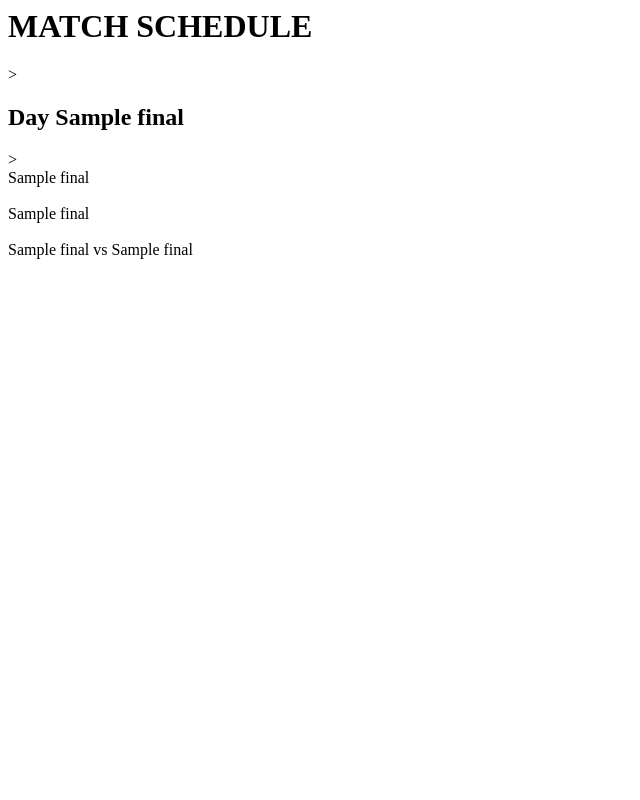
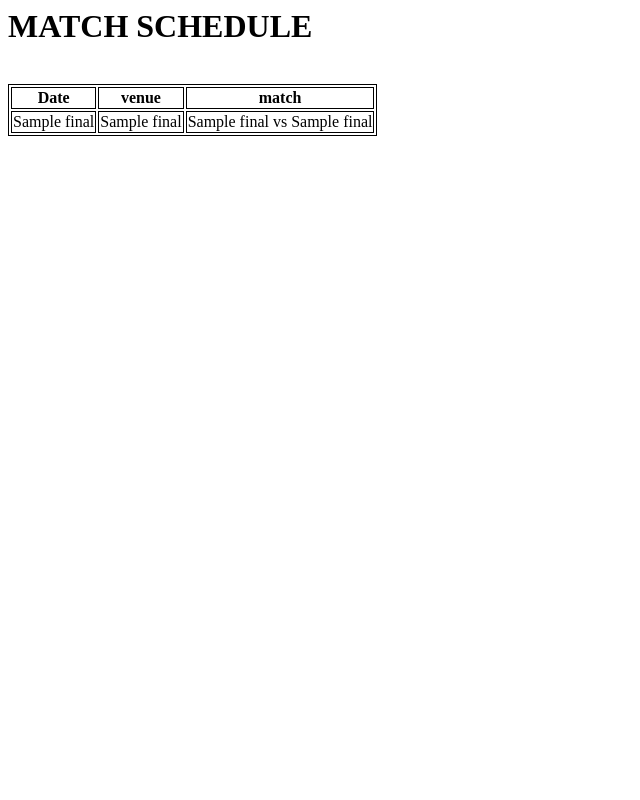
Before and after one commit to satheerthj/Tournamet, a Django app: template templates/matchmaking.html in a window 1280 px wide. Shown: the whole page, without its empty margins (0-640 px from the left). Run offline with Django 3.2, Linux system fonts and the light colour scheme; the template is opened without the code that fills it: most values are stand-ins (such as "Sample title", 1, 10 or a date in 2020).

Commit message:
Tournament

```diff
--- a/templates/matchmaking.html
+++ b/templates/matchmaking.html
@@ -1,7 +1,24 @@
-<h1>MATCH SCHEDULE</h1>><br>
+<h1>MATCH SCHEDULE</h1><br>
+<style>
+    table, th,td {
+        border: 1px solid black;
+    }
+</style>
+
+<table style = "widows: 100px;">
+    <tr>
+        <th>Date</th>
+        <th>venue</th>
+        <th>match</th>
+
+    </tr>
 {% for i,j,k,l ,m in final%}
-<h2>Day {{m}}</h2>><br>
-{{i}}<br><br>
-{{j}}<br><br>
-{{k}} vs {{l}}<br><br>
+<tr>
+
+<td>{{i}}</td>
+<td>{{j}}</td>
+<td>{{k}} vs {{l}}</td>
+</tr>
+
 {%endfor%}
+</table>
```
